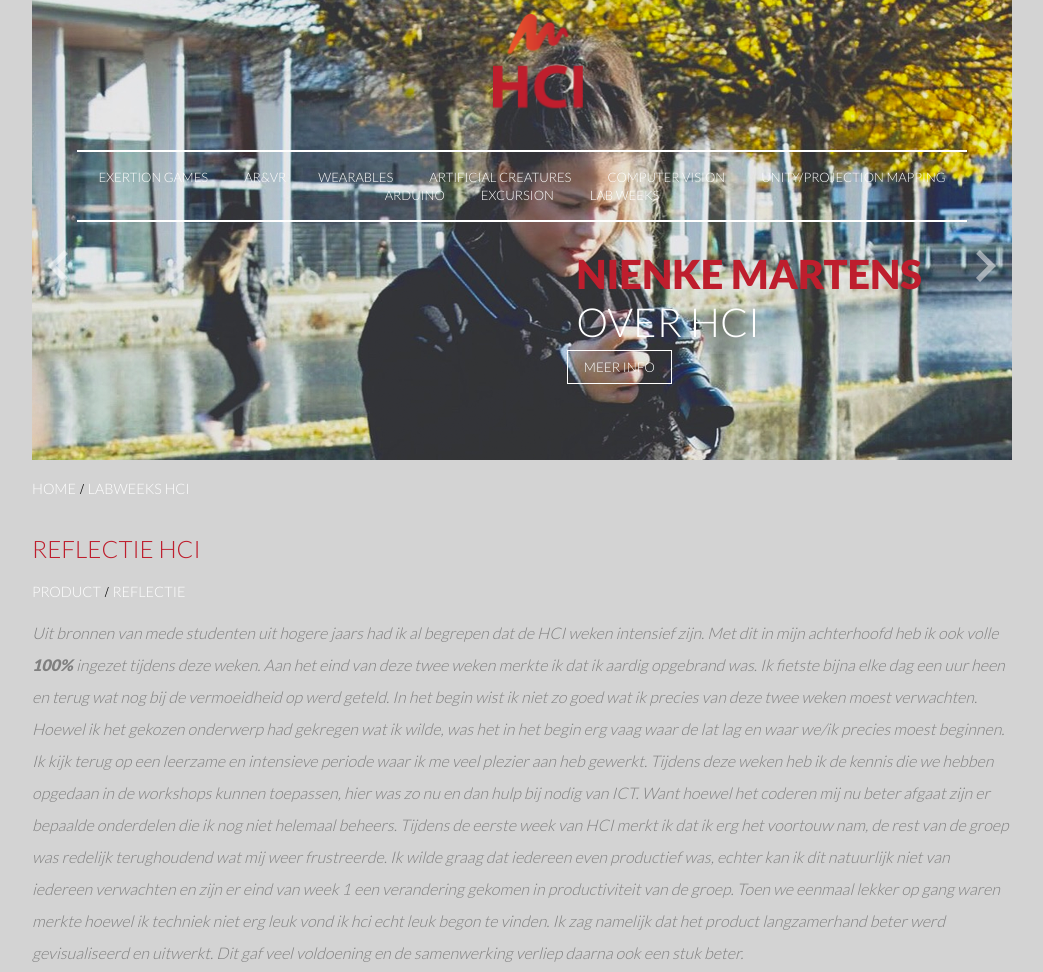
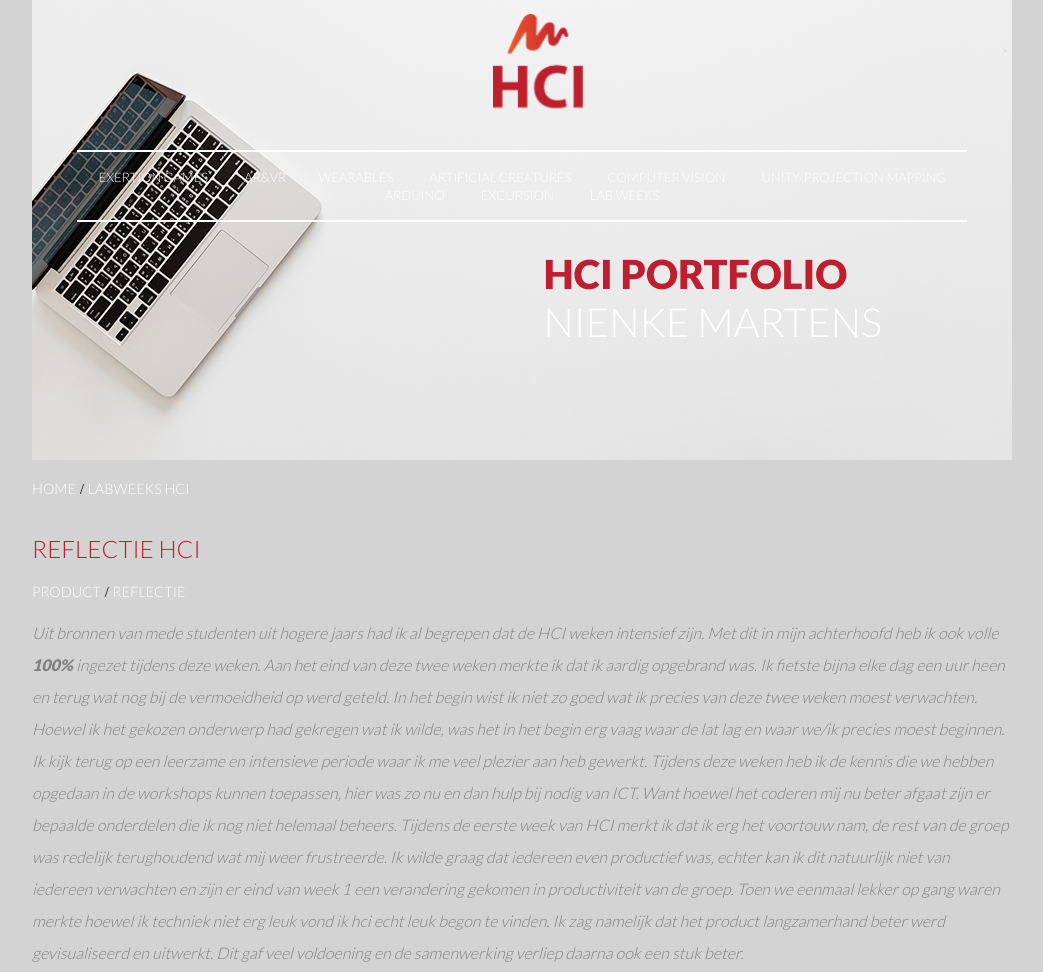
Before and after one commit to Nienkemartens/hciportfolio, a plain HTML site: page reflectie.html in a window 1280 px wide. Shown: the top 972 px of the page, without its empty margins (118-1161 px from the left). Drawn offline with Linux system fonts and the light colour scheme.

Commit message:
Update reflectie.html

```diff
--- a/reflectie.html
+++ b/reflectie.html
@@ -26,26 +26,12 @@
 		        	</ul>
 				</nav>
 					<!-- Slider -->
-				<img src="images/pijlSLider.png" class="links" />
-				<img src="images/pijlSLider2.png" class="rechts" />
 				<section class="slider">
 		            <figure class="slide">
 		                <a href="#"><img src="images/hoofBanner1.png" alt="titel van header" />
 		                </a>
-		                <figcaption class="textslider1"><span>Hallo</span><br />test1
-		                <a href="Tickets.html">
-		                    <button class="buttonslider1">Meer info</button>
-		                </a>
+		                <figcaption class="textslider1"><span>HCI PORTFOLIO</span><br />Nienke Martens
 		                </figcaption>
-		            </figure>
-		            <figure class="slide">
-		                <a href="#"><img src="images/hoofBanner2.png" alt="titel van header" />
-		                </a>
-		                <figcaption class="textslider2"><span>Nienke Martens</span><br />Over HCI
-		                </figcaption>
-		                <a href="Tickets.html">
-		                    <button class="buttonslider2">Meer info</button>
-		                </a>
 		            </figure>
 		        </section>
 			</header>
```
